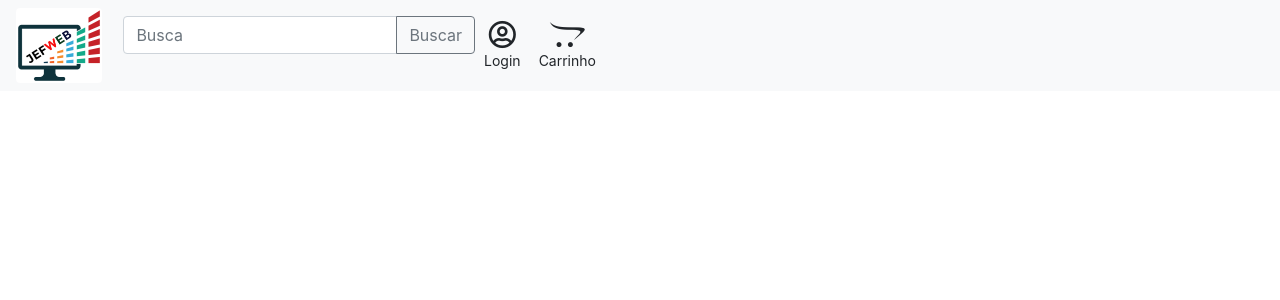
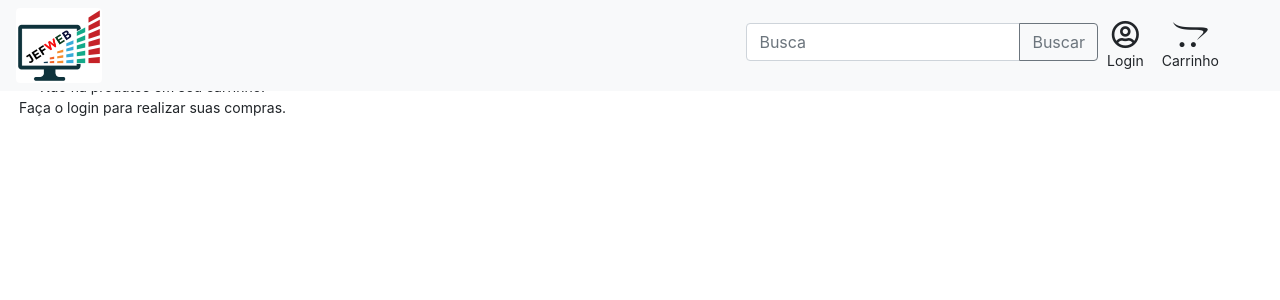
Before and after one commit to jfelisberto/jw_shop, a PHP site: template skin/pages/carrinho.php in a window 1280 px wide. Shown: the top 300 px of the page. Run offline with PHP 8.4, Linux system fonts and the light colour scheme; the template is opened without the code that fills it, so the values that code supplies are empty; some libraries are stand-ins or nearby versions.

Commit message:
Alteração 21/10/2019
Alteração 21/10/2019

```diff
--- a/skin/includes/footer.php
+++ b/skin/includes/footer.php
@@ -58,7 +58,7 @@
                       <input class="form-control input-sm" type="password" name="password" id="password" size="20" placeholder="Senha" autocomplete="off" value="" />
                     </div>
                     <div class="form-group">
-                      <button type="button" class="btn btn-block btn-sm btn-default pull-right btn-js" id="doLogin" data-form="loginForm">Logar</button>
+                      <button type="button" class="btn btn-block btn-sm btn-secondary pull-right btn-js" id="doLogin" data-form="loginForm">Logar</button>
                     </div>
                   </div>
                   <div class="col-md-3 col-md-offset-1">
--- a/skin/includes/menu.php
+++ b/skin/includes/menu.php
@@ -23,19 +23,16 @@
         <?php
       }
       ?>
+    </ul>
 
-      <li class="nav-item">
-      <form class="form-inline">
-        <div class="input-group mb-3">
-          <input id="searchPrd" name="term" class="form-control" type="search" placeholder="Busca" aria-label="Busca">
-          <div class="input-group-append">
-            <button class="btn btn-outline-secondary" type="button" id="button-search">Buscar</button>
-          </div>
+    <form class="form-inline my-2 my-lg-0">
+      <div class="input-group mb-2">
+        <input id="searchPrd" name="term" class="form-control" type="search" placeholder="Busca" aria-label="Busca">
+        <div class="input-group-append">
+          <button class="btn btn-outline-secondary" type="button" id="button-search">Buscar</button>
         </div>
-      </form>
-      </li>
-
-      <li class="nav-item">
+      </div>
+      <div class="input-group">
         <?php
         if ($currentUser['id'] >= 1) {
           if ($currentUser['gender'] == 'F') {
@@ -65,15 +62,11 @@
           <?php
         }
         ?>
-      </li>
-
-      <li class="nav-item">
+      </div>
+      <div class="input-group">
         <a class="btn btn-sm btn-default" href="<?php echo "{$basePath}carrinho"; ?>">
           <i class="fab fa-opencart fa-fw fa-2x"></i><br />Carrinho
-        </a>
-      </li>
-    </ul>
-
-    </span>
+      </div>
+    </form>
   </div>
 </nav>
--- a/skin/pages/carrinho.php
+++ b/skin/pages/carrinho.php
@@ -39,9 +39,17 @@
 
     default:
       ?>
-      <h2>Meu carrinho</h2>
-      <div class="row">
-        <div class="col-12">
+      <h2 class="text-left">Meu carrinho</h2>
+      <table class="table table-borderless">
+        <tbody>
+          <td>
+            <a href="<?php echo $basePath; ?>" class="btn btn-info btn-sm float-left" role="button">Continuar comprando</a>
+          </td>
+          <td>
+            <a href="<?php echo $basePath; ?>" class="btn btn-danger btn-sm float-right abortDT" role="button">Concluir a compra</a>
+          </td>
+        </tbody>
+      </table>
       <table class="table table-striped">
         <thead class="thead-dark">
           <tr>
@@ -86,44 +94,63 @@
           ?>
         </tbody>
       </table>
-        </div>
-      </div>
 
-      <div class="row mb-2">
-        <div class="col-8">&nbsp;</div>
-        <div class="col-2 bg-light">
+      <table class="table table-borderless">
+        <tbody>
+          <tr>
+            <td colspan="3" width="65%"></td>
+            <td class="table-info">
+              <p class="text-right">
                 Subtotal dos produtos
-        </div>
-        <div class="col-2 bg-light">
+              </p>
+            </td>
+            <td class="table-info">
               <p class="text-right">
                 <?php echo pricetValue($requestUser['payment_value']); ?>
               </p>
-        </div>
-      </div>
-
-      <div class="row mb-2">
-        <div class="col-8">&nbsp;</div>
-        <div class="col-2 bg-light">
+            </td>
+          </tr>
+          <tr>
+            <td colspan="3"></td>
+            <td class="table-info">
+              <p class="text-right">
                 Subtotal frete
-        </div>
-        <div class="col-2 bg-light">
+              </p>
+            </td>
+            <td class="table-info">
               <p class="text-right">
                 <?php echo pricetValue($requestUser['payment_freight']); ?>
               </p>
-        </div>
-      </div>
-
-      <div class="row mb-2">
-        <div class="col-8">&nbsp;</div>
-        <div class="col-2 bg-secondary">
+            </td>
+          </tr>
+          <tr>
+            <td colspan="3"></td>
+            <td class="table-secondary">
+              <p class="text-right">
                 <strong>Valor Total</strong>
-        </div>
-        <div class="col-2 bg-secondary">
+              </p>
+            </td>
+            <td class="table-secondary">
               <p class="text-right">
                 <strong><?php echo pricetValue($requestUser['payment_amount']); ?></strong>
               </p>
-        </div>
-      </div>
+            </td>
+          </tr>
+        </tbody>
+      </table>
+
+      <table class="table table-borderless">
+        <tbody>
+          <tr>
+            <td>
+              <a href="<?php echo $basePath; ?>" class="btn btn-info btn-sm float-left" role="button">Continuar comprando</a>
+            </td>
+            <td>
+              <a href="<?php echo $basePath; ?>" class="btn btn-danger btn-sm float-right abortDT" role="button">Concluir a compra</a>
+            </td>
+          </tr>
+        </tbody>
+      </table>
 
       <?php
       break;
```
Lines whose indentation alone changed are shown as unchanged.
